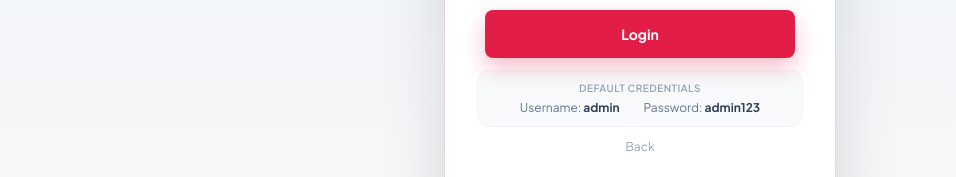
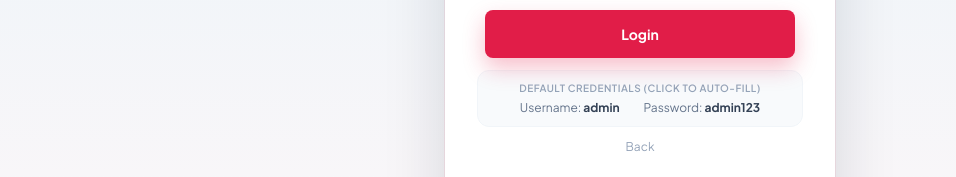
Before and after one commit to UsamaAkbar727/Blood_Bank_Managment_system, a React (Vite) app in the folder frontend/: page /login in a window 1280 px wide. Both pictures are taken after a click on the button "Login". Shown: the part 420-597 px from the top of the page, without its empty margins (0-956 px from the left). Built offline with nearby package versions, Linux system fonts and the light colour scheme; no server answers.

Commit message:
feat: implement Login page with React and update index.php to support URL-decoded request paths

```diff
--- a/frontend/src/pages/Login.jsx
+++ b/frontend/src/pages/Login.jsx
@@ -11,6 +11,7 @@ function InputField({
   onChange,
   required,
   autoComplete,
+  name,
   showToggle,
   showPassword,
   onTogglePassword,
@@ -26,6 +27,7 @@ function InputField({
         </span>
         <input
           type={inputType}
+          name={name}
           className={`input-group-input ${showToggle ? 'input-group-input-pr' : ''}`}
           placeholder={placeholder}
           value={value}
@@ -175,6 +177,7 @@ export default function LoginPage() {
         <form onSubmit={onSubmit} className="w-full space-y-3.5 px-2">
           <InputField
             icon={Mail}
+            name="username"
             placeholder="Username"
             value={username}
             onChange={(e) => setUsername(e.target.value)}
@@ -183,6 +186,7 @@ export default function LoginPage() {
           />
           <InputField
             icon={Lock}
+            name="password"
             placeholder="Password"
             value={password}
             onChange={(e) => setPassword(e.target.value)}
@@ -201,8 +205,15 @@ export default function LoginPage() {
             {loading ? 'Logging in...' : 'Login'}
           </button>
         </form>
-        <div className="mt-3 w-full bg-slate-50 rounded-xl px-4 py-2.5 border border-slate-100">
-          <p className="text-[10px] text-slate-400 mb-1 text-center font-semibold uppercase tracking-wider">Default Credentials</p>
+        <div
+          onClick={() => {
+            setUsername('admin');
+            setPassword('admin123');
+          }}
+          className="mt-3 w-full bg-slate-50 rounded-xl px-4 py-2.5 border border-slate-100 cursor-pointer hover:bg-slate-100 active:scale-[0.98] transition-all duration-200 select-none"
+          title="Click to auto-fill"
+        >
+          <p className="text-[10px] text-slate-400 mb-1 text-center font-semibold uppercase tracking-wider">Default Credentials (Click to Auto-fill)</p>
           <div className="flex justify-center gap-6 text-xs text-slate-500">
             <span>Username: <span className="font-bold text-slate-700">admin</span></span>
             <span>Password: <span className="font-bold text-slate-700">admin123</span></span>
```
Also changed, not shown: 2 other files (tests, documents, lock files or other folders).
